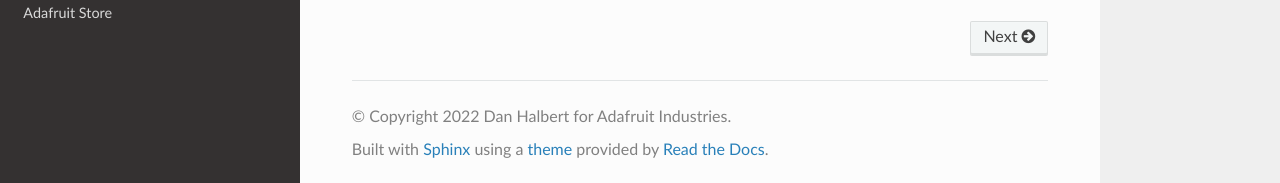
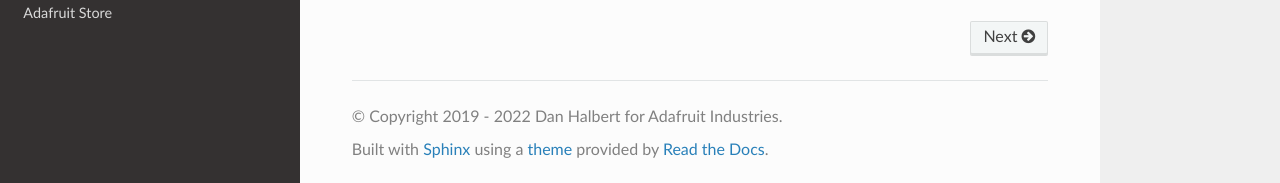
Before and after one commit to adafruit/Adafruit_CircuitPython_BLE, a Sphinx documentation site: the page built from docs/index.rst, in a window 1280 px wide and 900 px high, scrolled down 1720 px. Shown: the part 714-897 px from the top of the window. Built offline with Sphinx 7.4.7 and the Read the Docs theme 2.0.0, drawn with Linux system fonts in a browser that asks for light colours; some of the changed lines change nothing that is shown.

Commit message:
Use year duration range for copyright attribution

```diff
--- a/docs/conf.py
+++ b/docs/conf.py
@@ -45,8 +45,14 @@ master_doc = "index"
 
 # General information about the project.
 project = "Adafruit BLE Library"
+creation_year = "2019"
 current_year = str(datetime.datetime.now().year)
-copyright = current_year + " Dan Halbert for Adafruit Industries"
+year_duration = (
+    current_year
+    if current_year == creation_year
+    else creation_year + " - " + current_year
+)
+copyright = year_duration + " Dan Halbert for Adafruit Industries"
 author = "Dan Halbert"
 
 # The version info for the project you're documenting, acts as replacement for
```
